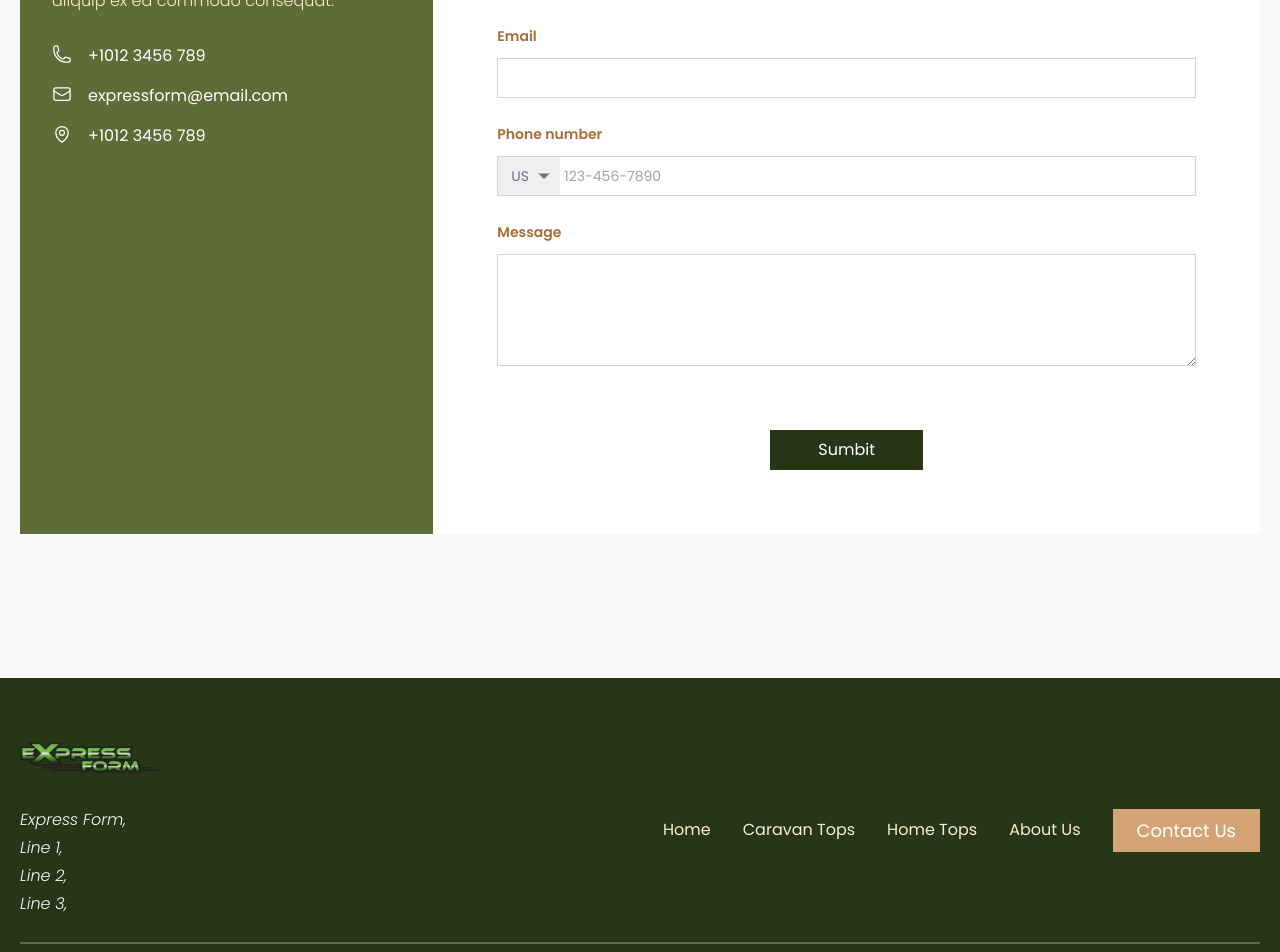
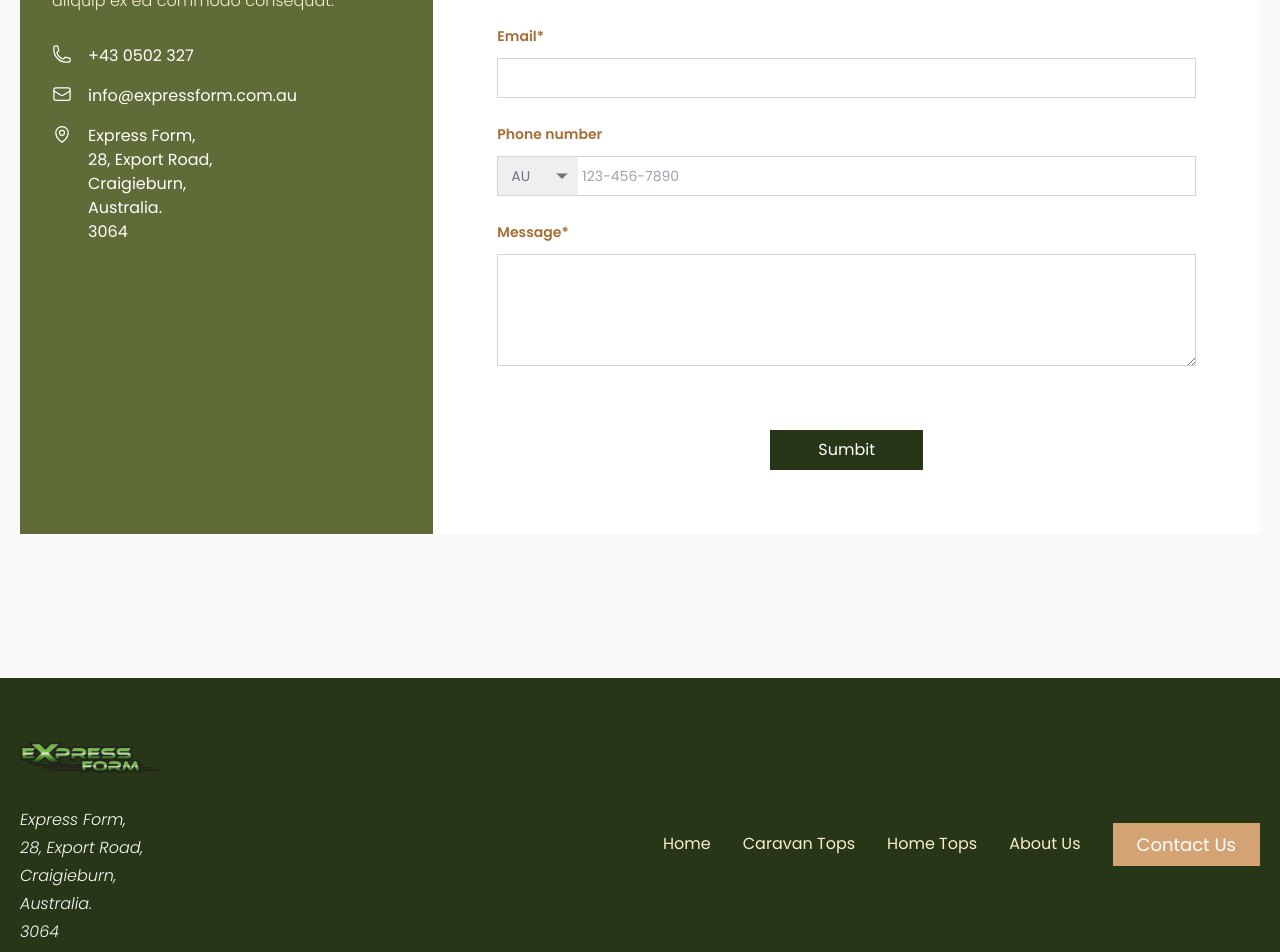
Before and after one commit to AshanPerera98/express-form, a Next.js app: page /contact in a window 1280 px wide. Shown: the part 1360-2312 px from the top of the page. Built offline with nearby package versions, Linux system fonts and the light colour scheme.

Commit message:
owner email and minor enhancements

```diff
--- a/app/contact/page.js
+++ b/app/contact/page.js
@@ -46,15 +46,32 @@ export const ContactUs = () => {
             </p>
             <div className="flex mb-[16px]">
               <PhoneIcon className="size-5 mr-[16px]" />
-              <p>+1012 3456 789</p>
+              <p>
+                <a href="tel:+43 0502 327">+43 0502 327</a>
+              </p>
             </div>
             <div className="flex mb-[16px]">
               <EnvelopeIcon className="size-5 mr-[16px]" />
-              <p>expressform@email.com</p>
+              <p>
+                <a href="mailto:info@expressform.com.au">
+                  info@expressform.com.au
+                </a>
+              </p>
             </div>
             <div className="flex">
               <MapPinIcon className="size-5 mr-[16px]" />
-              <p>+1012 3456 789</p>
+              <p className="text-left">
+                Express Form,
+                <br />
+                28, Export Road,
+                <br />
+                Craigieburn,
+                <br />
+                Australia.
+                <br />
+                3064
+                <br />
+              </p>
             </div>
           </div>
           <ContactForm />
--- a/components/ActionButton/ActionButton.js
+++ b/components/ActionButton/ActionButton.js
@@ -4,7 +4,7 @@ import React from "react";
 import styles from "./ActionButton.module.css";
 import Link from "next/link";
 
-const ActionButton = ({ label, clickAction, link }) => {
+const ActionButton = ({ label, clickAction, link, disabled }) => {
   if (link)
     return (
       <Link href={link}>
@@ -15,8 +15,34 @@ const ActionButton = ({ label, clickAction, link }) => {
     );
 
   return (
-    <button className={styles.actionButton} onClick={clickAction || null}>
-      {label}
+    <button
+      className={styles.actionButton}
+      onClick={clickAction || null}
+      disabled={disabled}
+    >
+      {disabled ? (
+        <div role="status">
+          <svg
+            aria-hidden="true"
+            class="inline w-4 h-4 text-gray-200 animate-spin dark:text-gray-600 fill-white"
+            viewBox="0 0 100 101"
+            fill="none"
+            xmlns="http://www.w3.org/2000/svg"
+          >
+            <path
+              d="M100 50.5908C100 78.2051 77.6142 100.591 50 100.591C22.3858 100.591 0 78.2051 0 50.5908C0 22.9766 22.3858 0.59082 50 0.59082C77.6142 0.59082 100 22.9766 100 50.5908ZM9.08144 50.5908C9.08144 73.1895 27.4013 91.5094 50 91.5094C72.5987 91.5094 90.9186 73.1895 90.9186 50.5908C90.9186 27.9921 72.5987 9.67226 50 9.67226C27.4013 9.67226 9.08144 27.9921 9.08144 50.5908Z"
+              fill="currentColor"
+            />
+            <path
+              d="M93.9676 39.0409C96.393 38.4038 97.8624 35.9116 97.0079 33.5539C95.2932 28.8227 92.871 24.3692 89.8167 20.348C85.8452 15.1192 80.8826 10.7238 75.2124 7.41289C69.5422 4.10194 63.2754 1.94025 56.7698 1.05124C51.7666 0.367541 46.6976 0.446843 41.7345 1.27873C39.2613 1.69328 37.813 4.19778 38.4501 6.62326C39.0873 9.04874 41.5694 10.4717 44.0505 10.1071C47.8511 9.54855 51.7191 9.52689 55.5402 10.0491C60.8642 10.7766 65.9928 12.5457 70.6331 15.2552C75.2735 17.9648 79.3347 21.5619 82.5849 25.841C84.9175 28.9121 86.7997 32.2913 88.1811 35.8758C89.083 38.2158 91.5421 39.6781 93.9676 39.0409Z"
+              fill="currentFill"
+            />
+          </svg>
+          <span class="sr-only">Loading...</span>
+        </div>
+      ) : (
+        label
+      )}
     </button>
   );
 };
--- a/components/ActionButton/ActionButton.module.css
+++ b/components/ActionButton/ActionButton.module.css
@@ -10,4 +10,9 @@
   &:hover {
     color: #d4a373;
   }
+
+  &:disabled {
+    pointer-events: none;
+    background-color: #688544;
+  }
 }
--- a/components/ContactForm/ContactForm.js
+++ b/components/ContactForm/ContactForm.js
@@ -1,5 +1,5 @@
 "use client";
-import React from "react";
+import React, { useState } from "react";
 import ActionButton from "../ActionButton/ActionButton";
 import { Input, Textarea } from "@headlessui/react";
 import { ChevronDownIcon } from "@heroicons/react/24/outline";
@@ -7,7 +7,10 @@ import emailjs from "@emailjs/browser";
 import { ToastContainer, toast } from "react-toastify"; // For notifications
 
 const ContactForm = () => {
+  const [buttonDisabled, setButtonDisabled] = useState(false);
+
   const sendEmail = (form) => {
+    setButtonDisabled(true);
     const emailParams = {
       name: `${form.get("first-name")} ${form.get("last-name")}`,
       email: form.get("email"),
@@ -19,16 +22,31 @@ const ContactForm = () => {
     emailjs
       .send(
         process.env.NEXT_PUBLIC_EMAILJS_SERVICE_ID,
-        process.env.NEXT_PUBLIC_EMAILJS_TEMPLATE_ID,
+        process.env.NEXT_PUBLIC_EMAILJS_CUSTOMER_TEMPLATE_ID,
         emailParams,
         process.env.NEXT_PUBLIC_EMAILJS_PUBLIC_KEY
       )
       .then((res) => {
-        console.log(res);
         if (res.status === 200) {
-          toast.success("Message sent successfully!");
+          emailjs
+            .send(
+              process.env.NEXT_PUBLIC_EMAILJS_SERVICE_ID,
+              process.env.NEXT_PUBLIC_EMAILJS_OWNER_TEMPLATE_ID,
+              emailParams,
+              process.env.NEXT_PUBLIC_EMAILJS_PUBLIC_KEY
+            )
+            .then((res) => {
+              if (res.status === 200) {
+                toast.success("Message sent successfully!");
+                setButtonDisabled(false);
+              } else {
+                toast.error("Failed to send message. Please try again later.");
+                setButtonDisabled(false);
+              }
+            });
         } else {
           toast.error("Failed to send message. Please try again later.");
+          setButtonDisabled(false);
         }
       })
       .catch((err) => {
@@ -44,7 +62,7 @@ const ContactForm = () => {
               for="first-name"
               class="block text-sm/6 font-semibold text-[var(--S0)] text-left"
             >
-              First name
+              First name*
             </label>
             <div class="mt-2.5">
               <Input
@@ -52,6 +70,7 @@ const ContactForm = () => {
                 name="first-name"
                 id="first-name"
                 autocomplete="given-name"
+                required
                 class="block w-full bg-white px-3.5 py-2 text-base text-gray-900 outline outline-1 -outline-offset-1 outline-gray-300 placeholder:text-gray-400 focus:outline focus:outline-2 focus:-outline-offset-2 focus:outline-[var(--P3)]"
               />
             </div>
@@ -95,7 +114,7 @@ const ContactForm = () => {
               for="email"
               class="block text-sm/6 font-semibold text-[var(--S0)] text-left"
             >
-              Email
+              Email*
             </label>
             <div class="mt-2.5">
               <Input
@@ -103,6 +122,7 @@ const ContactForm = () => {
                 name="email"
                 id="email"
                 autocomplete="email"
+                required
                 class="block w-full bg-white px-3.5 py-2 text-base text-gray-900 outline outline-1 -outline-offset-1 outline-gray-300 placeholder:text-gray-400 focus:outline focus:outline-2 focus:-outline-offset-2 focus:outline-[var(--P3)]"
               />
             </div>
@@ -124,9 +144,10 @@ const ContactForm = () => {
                     aria-label="Country"
                     class="col-start-1 row-start-1 w-full appearance-none py-2 pl-3.5 pr-7 text-base text-gray-500 placeholder:text-gray-400 focus:outline focus:outline-2 focus:-outline-offset-2 focus:outline-[var(--P3)] sm:text-sm/6"
                   >
+                    <option>AU</option>
                     <option>US</option>
                     <option>CA</option>
-                    <option>AU</option>
+                    <option>Other</option>
                   </select>
                   <ChevronDownIcon
                     class="pointer-events-none col-start-1 row-start-1 mr-2 size-5 self-center justify-self-end text-gray-500 sm:size-4"
@@ -150,19 +171,20 @@ const ContactForm = () => {
               for="message"
               class="block text-sm/6 font-semibold text-[var(--S0)] text-left"
             >
-              Message
+              Message*
             </label>
             <div class="mt-2.5">
               <Textarea
                 name="message"
                 id="message"
                 rows="4"
+                required
                 class="block w-full bg-white px-3.5 py-2 text-base text-gray-900 outline outline-1 -outline-offset-1 outline-gray-300 placeholder:text-gray-400 focus:outline focus:outline-2 focus:-outline-offset-2 focus:outline-[var(--P3)]"
               ></Textarea>
             </div>
           </div>
           <div class="mt-10 sm:col-span-2">
-            <ActionButton label="Sumbit" />
+            <ActionButton label="Sumbit" disabled={buttonDisabled} />
           </div>
         </div>
       </form>
--- a/components/Footer/Footer.js
+++ b/components/Footer/Footer.js
@@ -16,11 +16,13 @@ const Footer = () => {
             <address className={styles.address}>
               Express Form,
               <br />
-              Line 1,
+              28, Export Road,
               <br />
-              Line 2,
+              Craigieburn,
               <br />
-              Line 3,
+              Australia.
+              <br />
+              3064
               <br />
             </address>
           </div>
```
